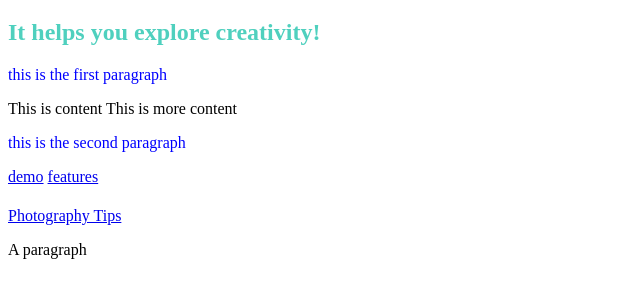
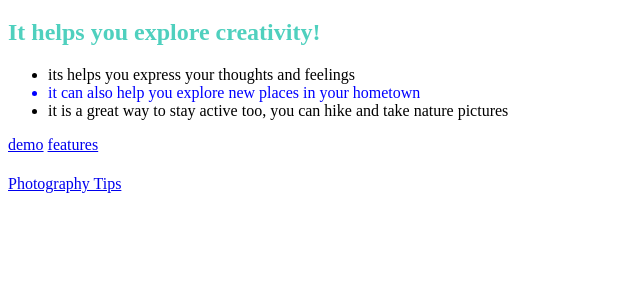
Before and after one commit to bcarozz8/assignment2, a plain HTML site: page index.html in a window 1280 px wide. Shown: the part 200-498 px from the top of the page, without its empty margins (0-640 px from the left). Drawn offline with Linux system fonts and the light colour scheme.

Commit message:
added pages

```diff
--- a/css/styles.css
+++ b/css/styles.css
@@ -8,6 +8,9 @@ color:beige }
 
 #content p {
     color: blue;
+}
 
 
-}
+div ul li {
+
+color : rgb (86, 270, 190)}
--- a/index.html
+++ b/index.html
@@ -15,7 +15,7 @@
 
                 <ul>
 
-                <li> <a href="page2.html">Features</a> </li>
+                <li> <a href="features.html">Features</a> </li>
 
                 <li> <a href="pics.html">Pics</a> </li>
 
@@ -31,10 +31,12 @@
         <h1 class="cis260specialgreen"> Photography is awesome! </h1>
         <h2 class="cis260specialgreen"> It helps you explore creativity!</h2>
         <div id="content">
-        <p> this is the first paragraph</p>
-            This is content
-            This is more content
-        <p> this is the second paragraph </p>
+        <ul>
+            <li> its helps you express your thoughts and feelings </li>
+            <li style= "color : blue "> it can also help you explore  new places in your hometown</li>
+            <li> it is a great way to stay active too, you can hike and take nature pictures </li>
+
+            </ul>
         </div>
         <p id="cis-special-parent"></p>
         <a href="demo.html">demo</a>
@@ -51,6 +53,6 @@
 
 
 
-    <p>A paragraph</p>
+
 </body>
 </html>
```
Also changed, not shown: features.html (added), pics.html (added).
